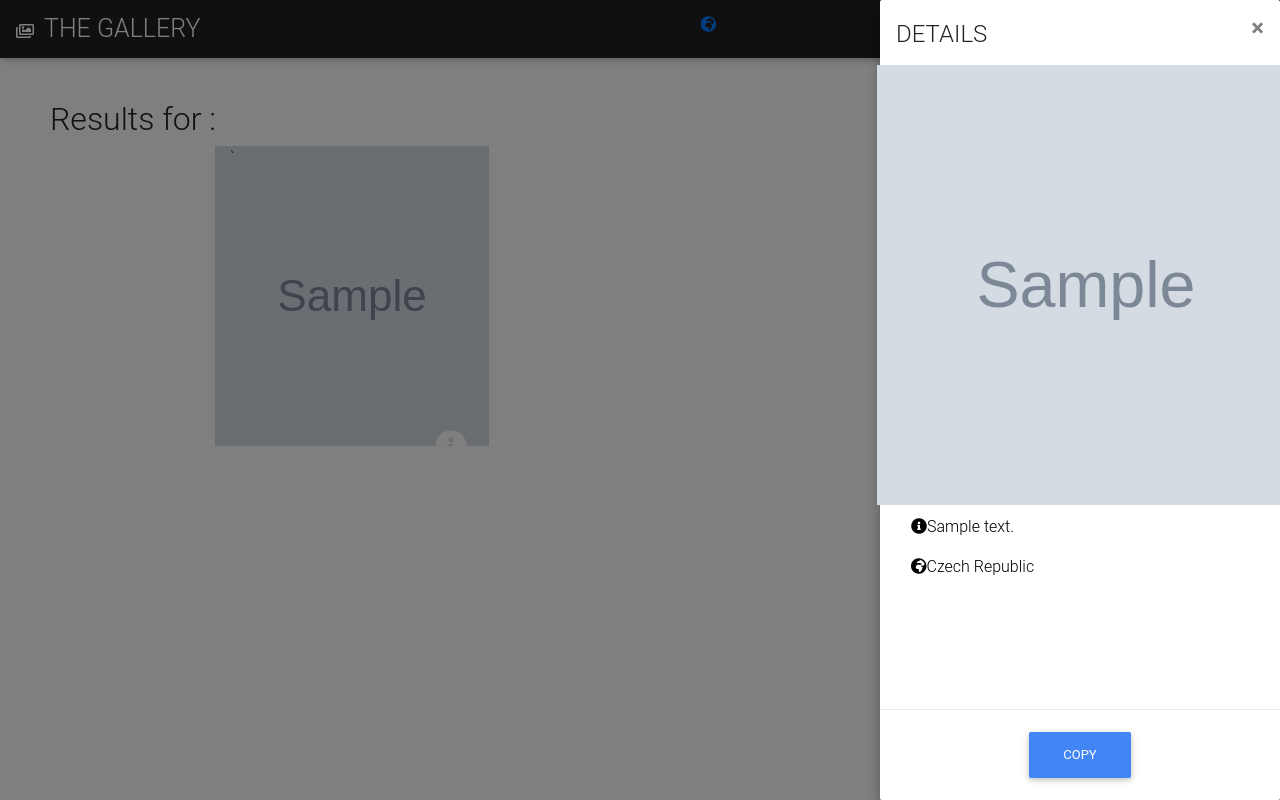
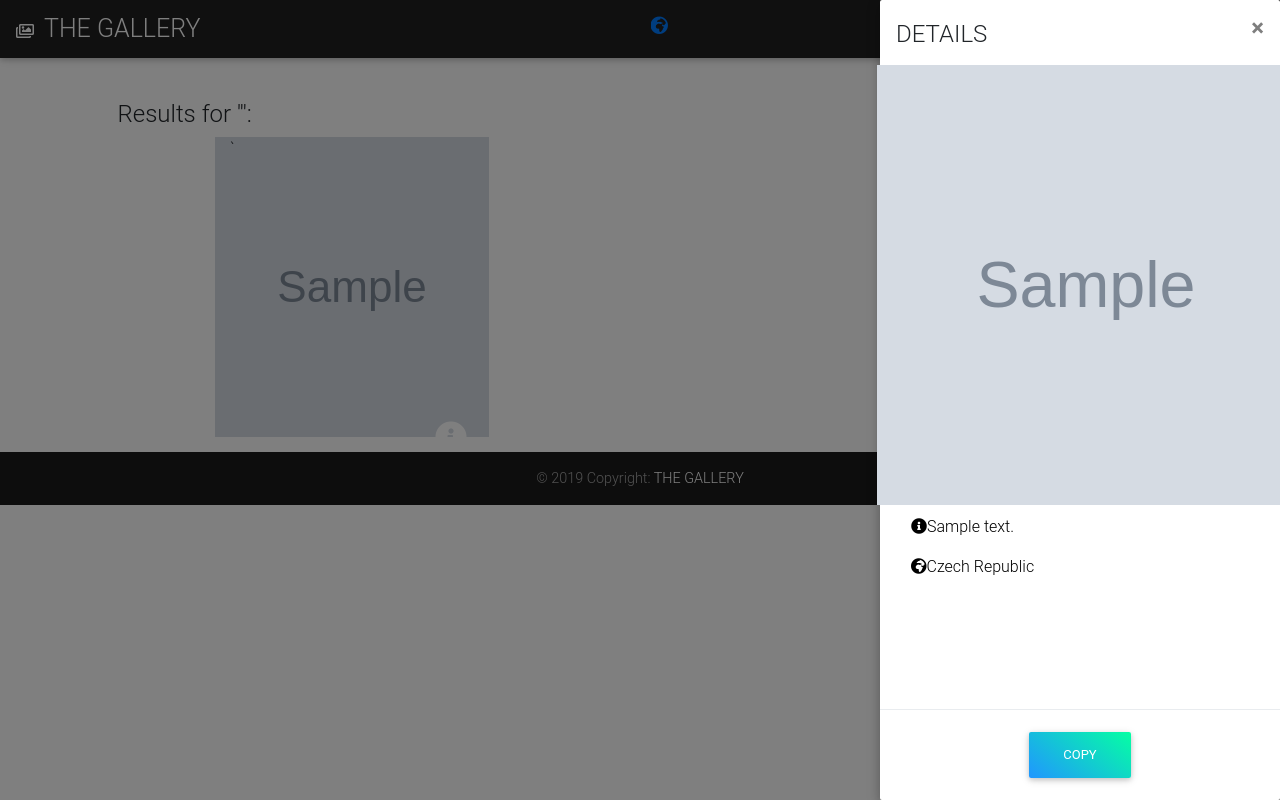
Before and after one commit to sokkyyy/sokkyyy-the-gallery, a Django app: template photos/templates/search.html in a window 1280 px wide, after a click on "View details". Run offline with Django 3.2, Linux system fonts and the light colour scheme; tables that the repository leaves empty hold one stand-in row (values such as "Sample post"); the template is opened without the code that fills it: values that come from a table or form of the project are taken from there, most other values are stand-ins (such as "Sample title", 1, 10 or a date in 2020); grey boxes marked "Sample" are stand-in pictures; some libraries are stand-ins or nearby versions.

Commit message:
Added a footer for website and stying for buttons

```diff
--- a/photos/templates/base.html
+++ b/photos/templates/base.html
@@ -28,6 +28,7 @@
 
     {%block content%}  {%endblock%}
 
+    {% include 'footer.html' %}
 
     {% block script%}
         <!-- jQuery -->
--- /dev/null
+++ b/photos/templates/footer.html
@@ -0,0 +1,11 @@
+<!-- Footer -->
+<footer class="page-footer font-small elegant-color-dark">
+
+        <!-- Copyright -->
+        <div class="footer-copyright text-center py-3">© 2019 Copyright:
+          <a href="https://mdbootstrap.com/education/bootstrap/"> THE GALLERY </a>
+        </div>
+        <!-- Copyright -->
+
+</footer>
+<!-- Footer -->
--- a/photos/templates/home.html
+++ b/photos/templates/home.html
@@ -112,7 +112,7 @@
             </div>
           </div>
           <div class="modal-footer justify-content-center">
-            <a href="{% url 'copy_image' image.id %}" class="btn btn-primary">Copy</a>
+            <a href="{% url 'copy_image' image.id %}" class="btn aqua-gradient">Copy</a>
           </div>
         </div>
         </div>
--- a/photos/templates/navbar.html
+++ b/photos/templates/navbar.html
@@ -32,9 +32,9 @@
         <li class="nav-item">
 
         </li>
-        <li class="nav-item" style="margin-left: 500px;">
+        <li class="nav-item" style="margin-left: 450px;">
             <a data-toggle="tooltip" data-placement="top" title="Location"
-            href="{% url 'location'%}" >
+            href="{% url 'location'%}" style="font-size: 18px;">
               {% fa5_icon 'globe-africa' 'fas' spin=True size="fa-2x" color="white"%}
             </a>
         </li>
--- a/photos/templates/search.html
+++ b/photos/templates/search.html
@@ -3,9 +3,14 @@
 {%block content%}
 <div class="row" style="margin-top: 100px; margin-left:50px">
         {% if images %}
-          <h2>Results for {{message}}:</h2>
+        <div class="container">
+            <h4>Results for '{{message}}'':</h4>
+        </div>
         {% else %}
-          <h2> Found 0 articles for the search term {{message}}</h2>
+          <div class="container">
+            <h4> No Results for Search term '{{message}}'.</h4>
+            <p> Use these categories: Places, People, Food, Travel and Sports.</p>
+          </div>
         {% endif %}
 </div>
 
@@ -51,14 +56,13 @@
             <p class="white-text">{{image.name}}</p>
           </div>
 
-
           <div class="container" style="margin-top: 30px;">
             <p class="black-text"><i class="fas fa-info-circle" data-toggle="tooltip" data-placement="top" title="View details"></i>{{image.description}}</p>
             <p class="black-text"><i class="fas fa-globe-africa"></i>{{image.location.country.name}}</p>
           </div>
         </div>
         <div class="modal-footer justify-content-center">
-          <a href="{% url 'copy_image' image.id %}" class="btn btn-primary">Copy</a>
+          <a href="{% url 'copy_image' image.id %}" class="btn aqua-gradient">Copy</a>
         </div>
       </div>
       </div>
@@ -66,9 +70,6 @@
       <!-- Full Height Modal Right -->
   </div>
 
-
-  {%empty%}
-  <p>No images</p>
   {%endfor%}
 </div>
 {%endblock%}
--- a/photos/views.py
+++ b/photos/views.py
@@ -39,7 +39,7 @@ def location(request):
 
         country = dict(countries)[location_object]
         no_message = ''
-        message = f'{country}' #REFACTOR
+        message = f'Location: {country}'
 
         if not images:
             no_message = "No images for this location"
```
Also changed, not shown: photos/templates/location.html (+12 -11 lines).
